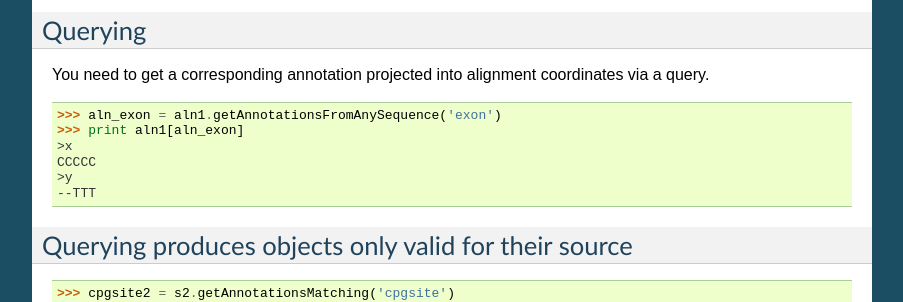
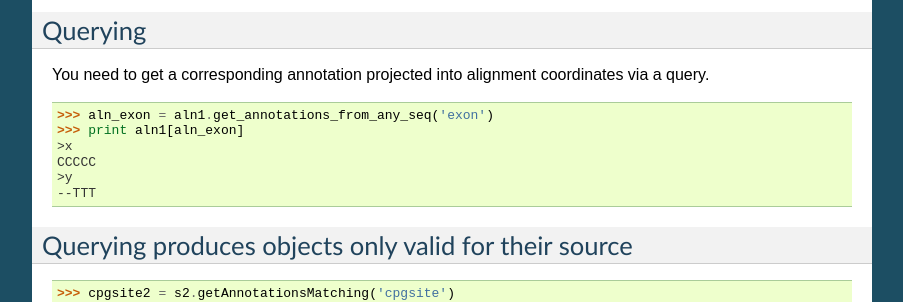
Before and after one commit to cogent3/cogent3, a Sphinx documentation site: the page built from doc/cookbook/annotations.rst, in a window 1280 px wide and 900 px high, scrolled down 5192 px. Shown: the part 152-454 px from the top of the window, without its empty margins (198-1101 px from the left). Built offline with Sphinx 7.4.7, drawn with Linux system fonts in a browser that asks for light colours; formulas are drawn with MathJax 3; pages that are not in the unit, such as notebooks, are missing from menus; some of the changed text lies outside the part shown.

Commit message:
getAnnotationsFromAnySequence to get_annotations_from_any_seq

```diff
--- a/doc/cookbook/annotations.rst
+++ b/doc/cookbook/annotations.rst
@@ -350,7 +350,7 @@ You need to get a corresponding annotation projected into alignment coordinates
 
 .. doctest::
 
-    >>> aln_exon = aln1.getAnnotationsFromAnySequence('exon')
+    >>> aln_exon = aln1.get_annotations_from_any_seq('exon')
     >>> print aln1[aln_exon]
     >x
     CCCCC
@@ -565,7 +565,7 @@ Sequence features can be accessed via a containing ``Alignment``.
     <BLANKLINE>
     >>> exon = aln.get_seq('x').addFeature('exon', '1', [(3,8)])
     >>> aln_exons = aln.getAnnotationsFromSequence('x', 'exon')
-    >>> aln_exons = aln.getAnnotationsFromAnySequence('exon')
+    >>> aln_exons = aln.get_annotations_from_any_seq('exon')
     >>> aln_exons
     [exon "1" at [4:9]/10]
 
```
Also changed, not shown: 3 other files.
